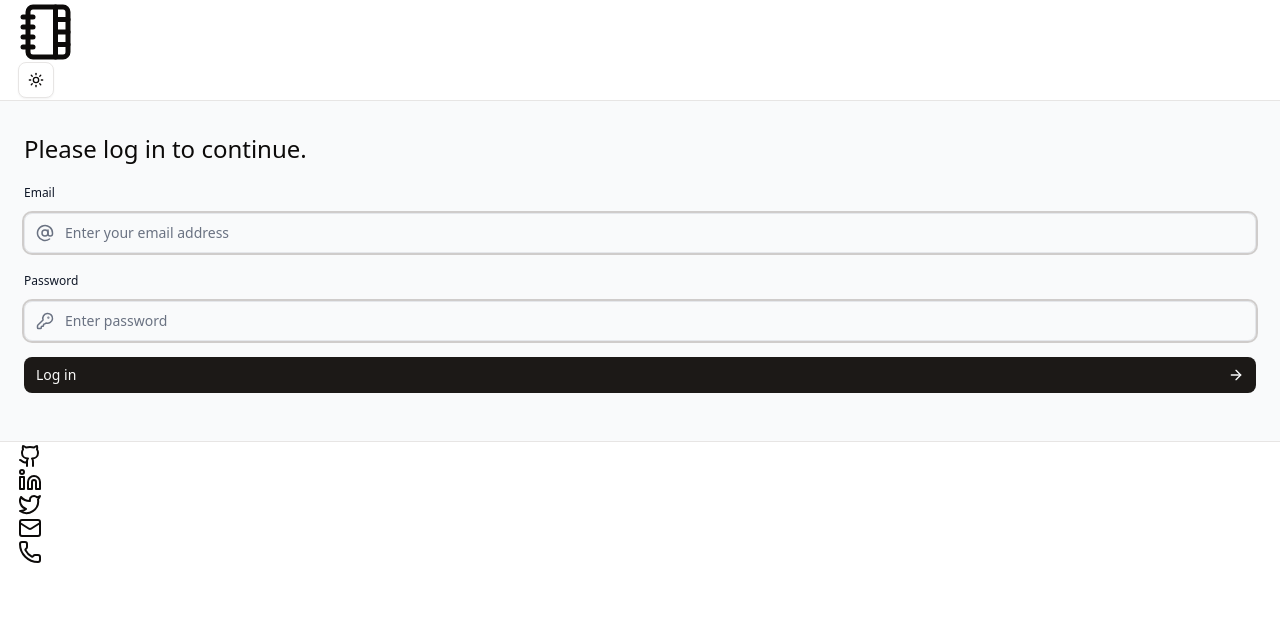
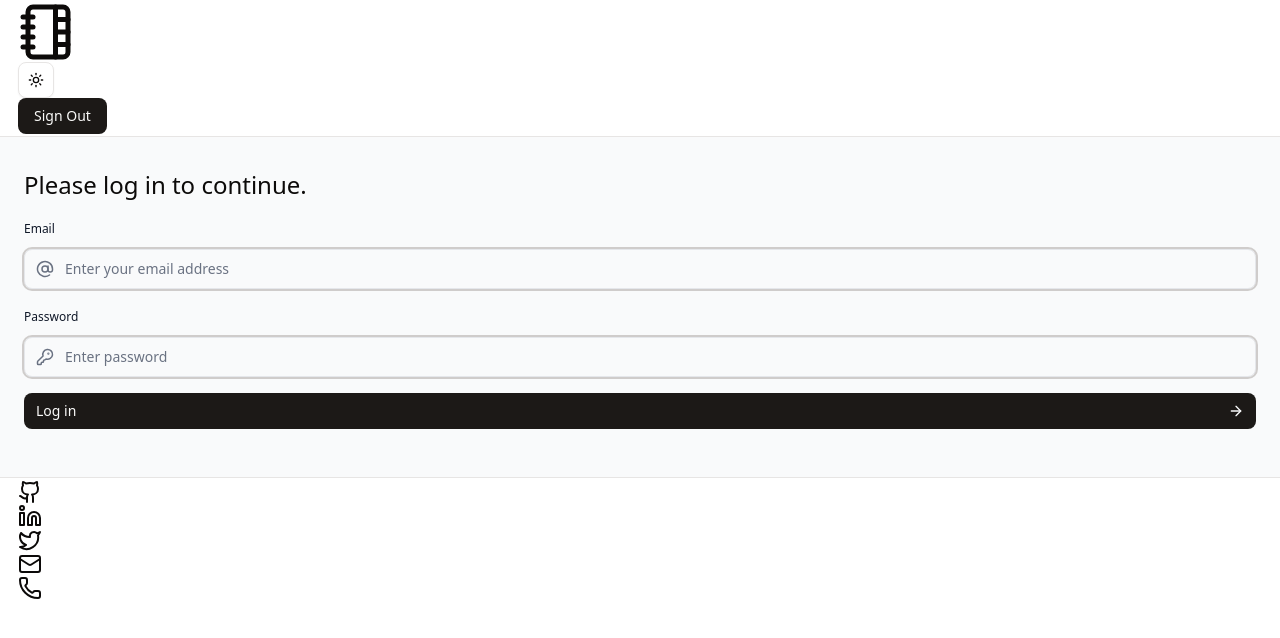
Before and after one commit to ergomancer/diddit, a Next.js app: page /login in a window 1280 px wide. Shown: the top 638 px of the page. Built offline with nearby package versions, Linux system fonts and the light colour scheme.

Commit message:
DEV v0.7: Implement sign out functionality

```diff
--- a/components/header.tsx
+++ b/components/header.tsx
@@ -1,14 +1,16 @@
 import Link from "next/link";
 import Diddit from "./diddit";
 import { ModeToggle } from "@/ui/mode-toggle";
+import SignOut from "./sign-out";
 
 export default function Header() {
   return (
     <header className="px-2 md:px-3 lg:px-4 xl:px-4.5 py-2 md:py-1.5 lg:py-1 xl:py-0.5 border-b backdrop-blur-xs">
       <Link href={"/"}>
         <Diddit />
-        <ModeToggle />
       </Link>
+      <ModeToggle />
+      <SignOut />
     </header>
   );
 }
--- /dev/null
+++ b/components/sign-out.tsx
@@ -0,0 +1,15 @@
+import { signOut } from "@/auth";
+import { Button } from "@/ui/button";
+
+export default function SignOut() {
+  return (
+    <form
+      action={async () => {
+        "use server";
+        await signOut({ redirectTo: "/" });
+      }}
+    >
+      <Button>Sign Out</Button>
+    </form>
+  );
+}
```
